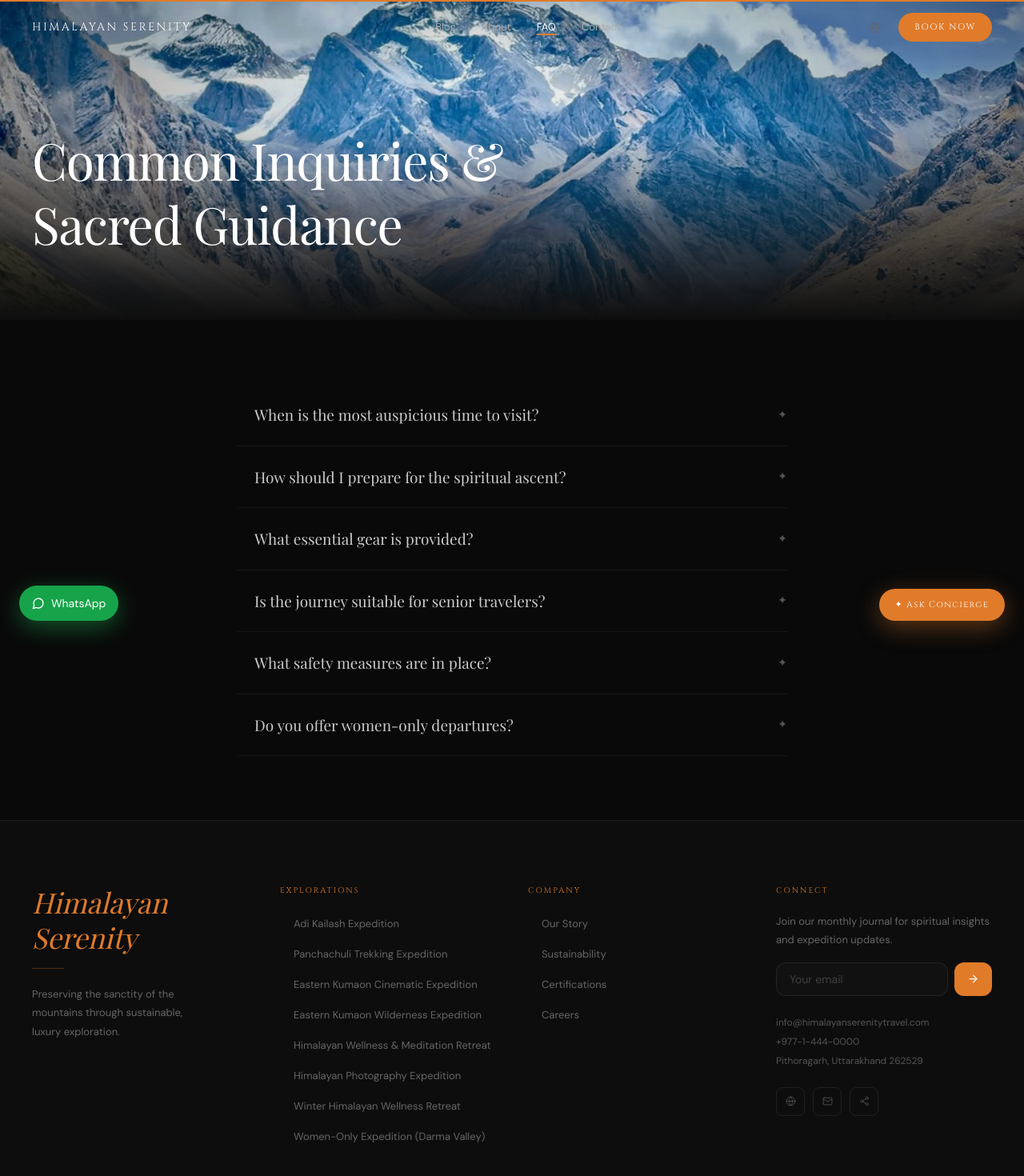
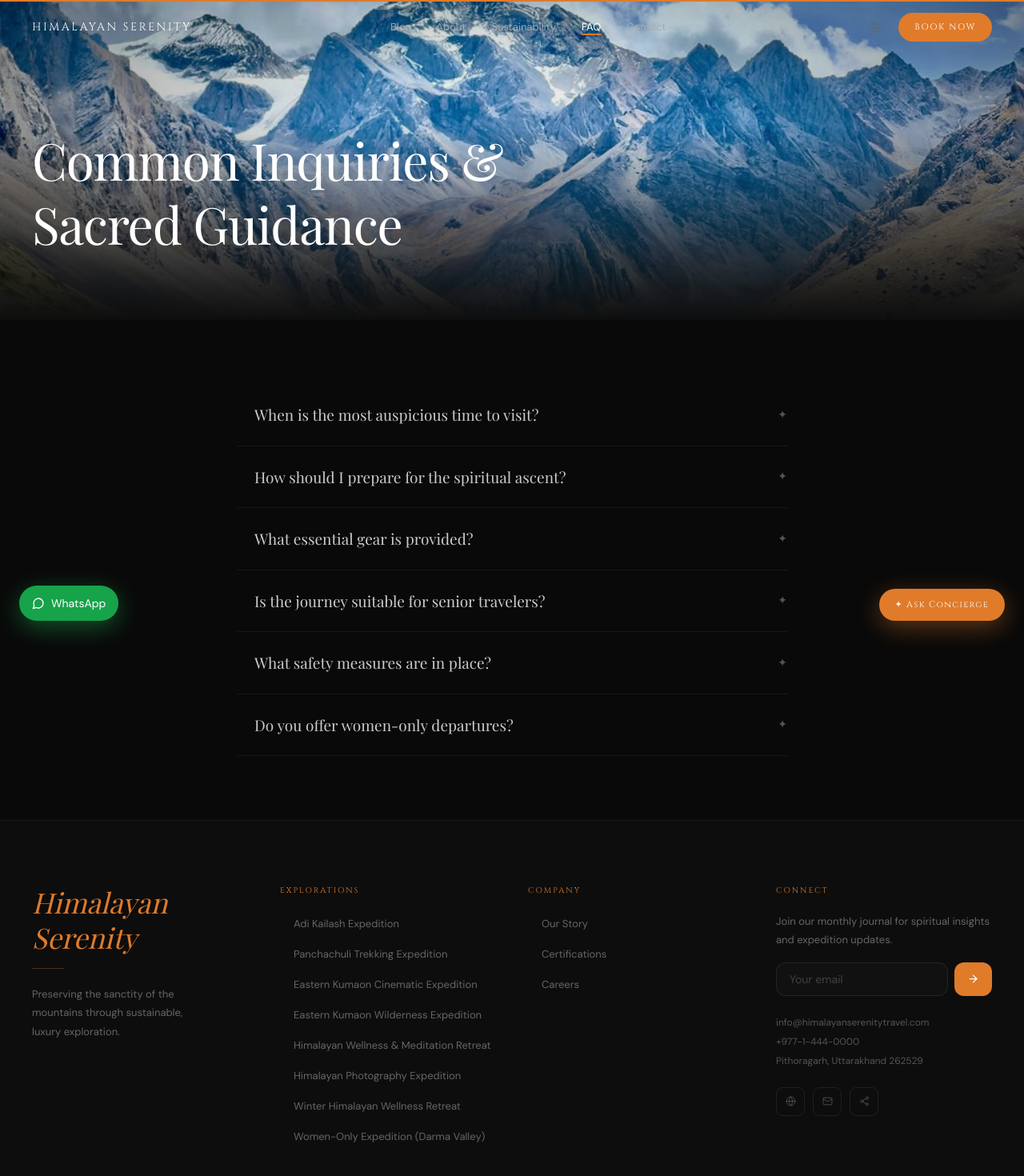
Before and after one commit to bhattpoms0-bit/himalayan-serenity, a React (Vite) app: page /faq in a window 1280 px wide. Shown: the top 1470 px of the page at 80% size. Built offline with nearby package versions, Linux system fonts and the light colour scheme; a web font is replaced by a local one.

Commit message:
feat: move Sustainability link from footer to navbar

```diff
--- a/src/components/Footer.jsx
+++ b/src/components/Footer.jsx
@@ -17,7 +17,6 @@ const EXPLORATIONS = [
 
 const COMPANY = [
   { label: 'Our Story',       href: '/about'   },
-  { label: 'Sustainability',  href: '/sustainability' },
   { label: 'Certifications',  href: '/about'   },
   { label: 'Careers',         href: '/contact' },
 ]
--- a/src/components/Navbar.jsx
+++ b/src/components/Navbar.jsx
@@ -3,10 +3,11 @@ import { motion, AnimatePresence } from 'framer-motion'
 import { Globe } from 'lucide-react'
 
 const NAV_LINKS = [
-  { label: 'Blog',    href: '/blog'    },
-  { label: 'About',  href: '/about'   },
-  { label: 'FAQ',    href: '/faq'     },
-  { label: 'Contact', href: '/contact' },
+  { label: 'Blog',           href: '/blog'           },
+  { label: 'About',          href: '/about'          },
+  { label: 'Sustainability', href: '/sustainability'  },
+  { label: 'FAQ',            href: '/faq'            },
+  { label: 'Contact',        href: '/contact'        },
 ]
 
 // ─── Entrance easing ──────────────────────────────────────────────────────────
```
